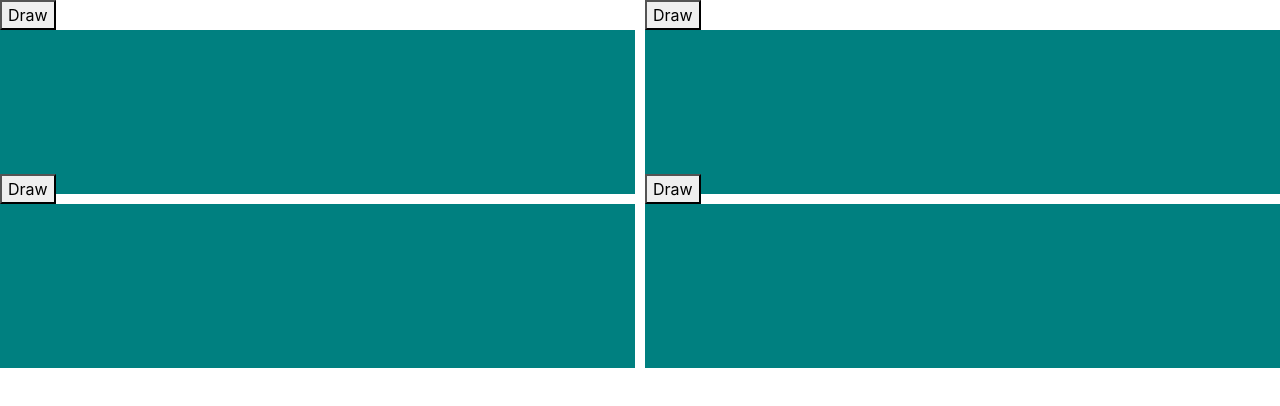
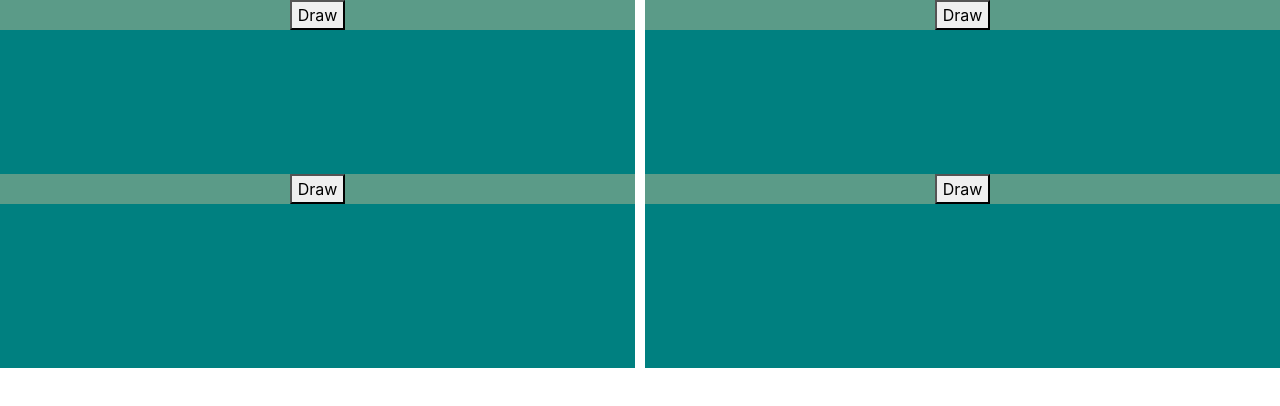
Before and after one commit to fahslaj/beans, a React (Create React App) app: page / in a window 1280 px wide. Shown: the top 406 px of the page. Built offline with nearby package versions, Linux system fonts and the light colour scheme; the HTML template or start-up script is replaced by a standard one.

Commit message:
Create player actions bar

```diff
--- a/src/components/Player.js
+++ b/src/components/Player.js
@@ -25,8 +25,10 @@ class Player extends Component {
 
   render() {
     return (
-      <div className="Player">
-        <button onClick={() => this.draw()}>Draw</button>
+      <div>
+        <div className="Actions">
+          <button onClick={() => this.draw()}>Draw</button>
+        </div>
         <Hand cards={this.state.hand} />
       </div>
     );
--- a/src/components/Player.scss
+++ b/src/components/Player.scss
@@ -1,3 +1,7 @@
-.Player {
+.Actions {
+  display: flex;
+  flex-wrap: wrap;
+  justify-content: space-evenly;
 
+  background-color: rgb(91, 155, 136);
 }
```
